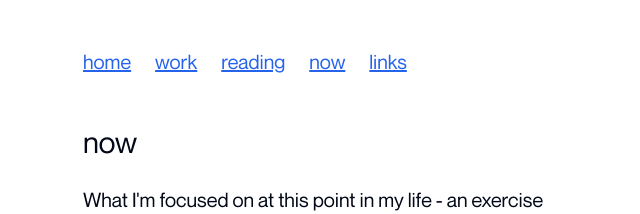
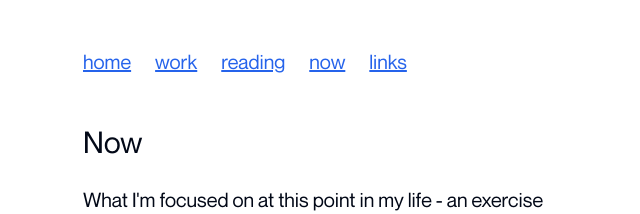
Before and after one commit to bolander72/boland.co, a Next.js app: page /now in a window 1280 px wide. Shown: the top 214 px of the page, without its empty margins (317-957 px from the left). Built offline with nearby package versions, Linux system fonts and the light colour scheme.

Commit message:
Update now page

```diff
--- a/app/now/page.tsx
+++ b/app/now/page.tsx
@@ -13,7 +13,7 @@ export const metadata = {
 export default function Now() {
   return (
     <section className='w-full space-y-6'>
-      <Title>now</Title>
+      <Title>Now</Title>
       <Paragraph>
         What I'm focused on at this point in my life - an exercise to share with
         you a little bit more about me and my endeavors, inspired by Derek
```
